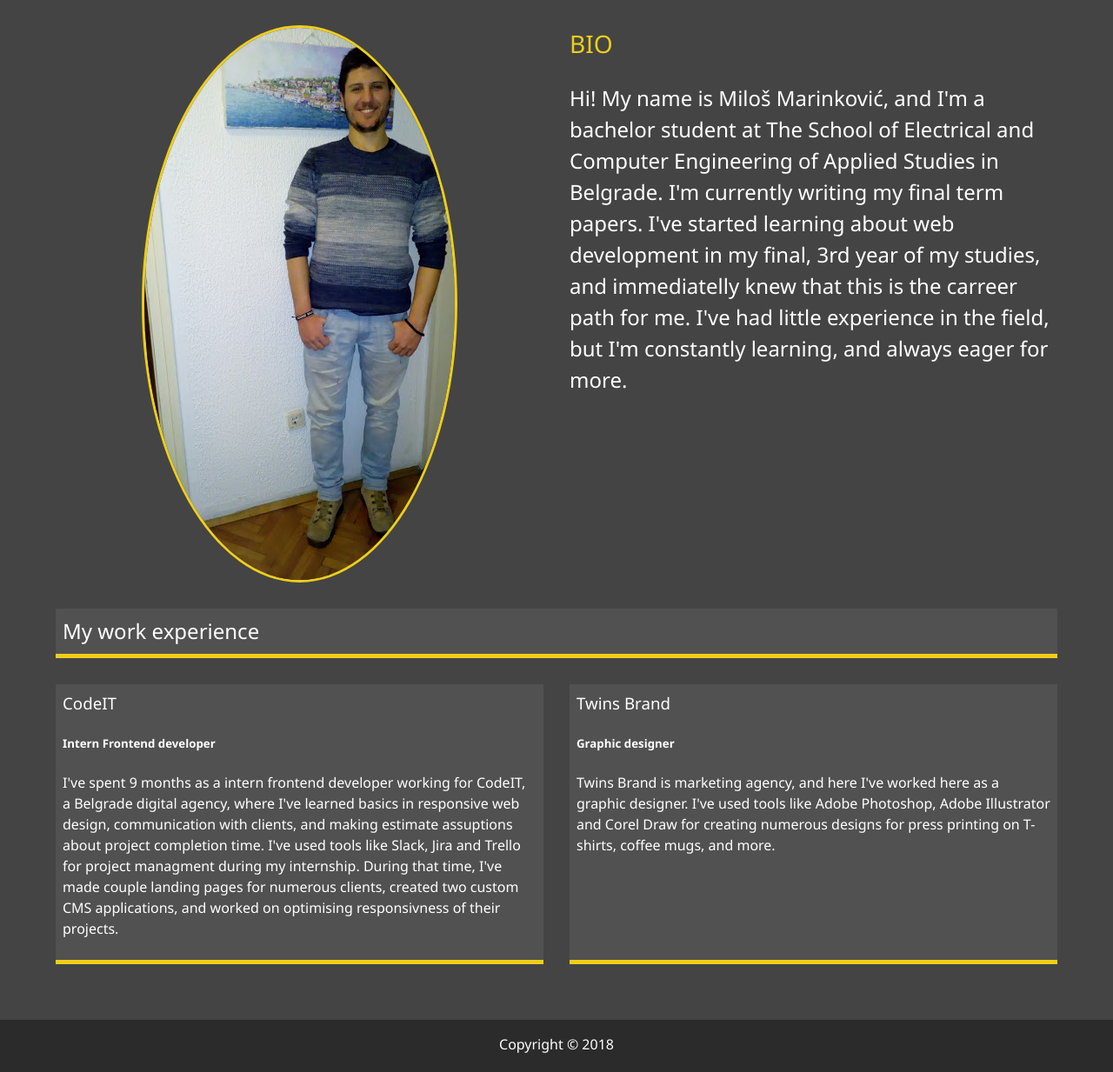
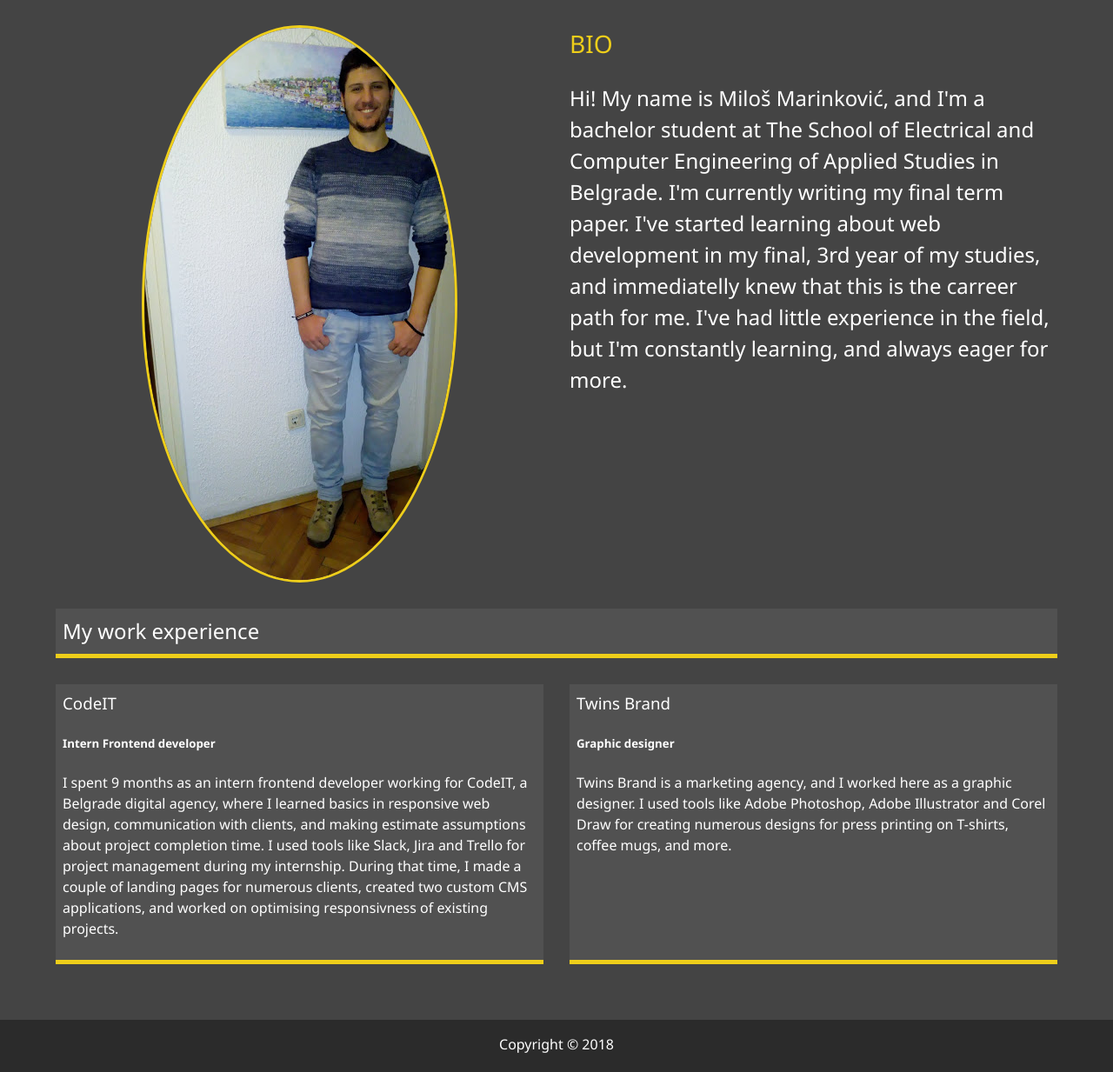
Before and after one commit to dedZombie/Portfolio, a website: page dist/about.html in a window 1280 px wide. Shown: the part 253-1486 px from the top of the page at 87% size. Drawn offline with Linux system fonts and the light colour scheme.

Commit message:
Content redesign

```diff
--- a/dist/about.html
+++ b/dist/about.html
@@ -49,7 +49,7 @@
                 <h3 class="text-secondary">BIO</h3>
 
                 <p>
-                    Hi! My name is Miloš Marinković, and I'm a bachelor student at The School of Electrical and Computer Engineering of Applied Studies in Belgrade. I'm currently writing my final term papers. I've started learning about web development in my final, 3rd year of my studies, and immediatelly knew that this is the carreer path for me. I've had little experience in the field, but I'm constantly learning, and always eager for more.
+                    Hi! My name is Miloš Marinković, and I'm a bachelor student at The School of Electrical and Computer Engineering of Applied Studies in Belgrade. I'm currently writing my final term paper. I've started learning about web development in my final, 3rd year of my studies, and immediatelly knew that this is the carreer path for me. I've had little experience in the field, but I'm constantly learning, and always eager for more.
                 </p>
             </div>
 
@@ -59,14 +59,14 @@
                 <h3>CodeIT</h3>
                 <h5>Intern Frontend developer</h5>
                 <p>
-                    I've spent 9 months as a intern frontend developer working for CodeIT, a Belgrade digital agency, where I've learned basics in responsive web design, communication with clients, and making estimate assuptions about project completion time. I've used tools like Slack, Jira and Trello for project managment during my internship. During that time, I've made couple landing pages for numerous clients, created two custom CMS applications, and worked on optimising responsivness of their projects.
+                    I spent 9 months as an intern frontend developer working for CodeIT, a Belgrade digital agency, where I learned basics in responsive web design, communication with clients, and making estimate assumptions about project completion time. I used tools like Slack, Jira and Trello for project management during my internship. During that time, I made a couple of landing pages for numerous clients, created two custom CMS applications, and worked on optimising responsivness of existing projects.
                 </p>
             </div>
             <div class="job job-2">
                 <h3>Twins Brand</h3>
                 <h5>Graphic designer</h5>
                 <p>
-                    Twins Brand is marketing agency, and here I've worked here as a graphic designer. I've used tools like Adobe Photoshop, Adobe Illustrator and Corel Draw for creating numerous designs for press printing on T-shirts, coffee mugs, and more.
+                    Twins Brand is a marketing agency, and I worked here as a graphic designer. I used tools like Adobe Photoshop, Adobe Illustrator and Corel Draw for creating numerous designs for press printing on T-shirts, coffee mugs, and more.
                 </p>
             </div>
         </div>
```
